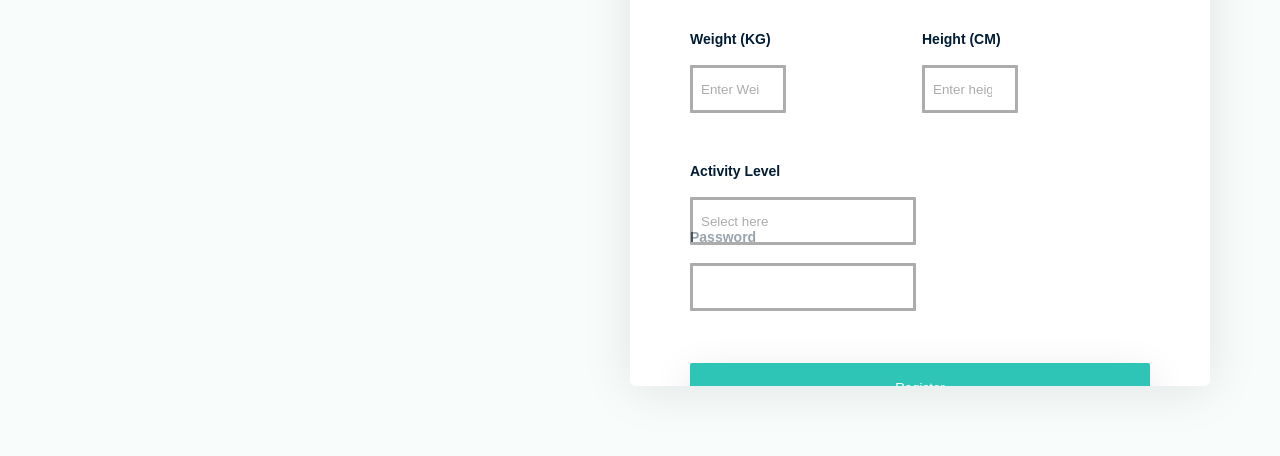
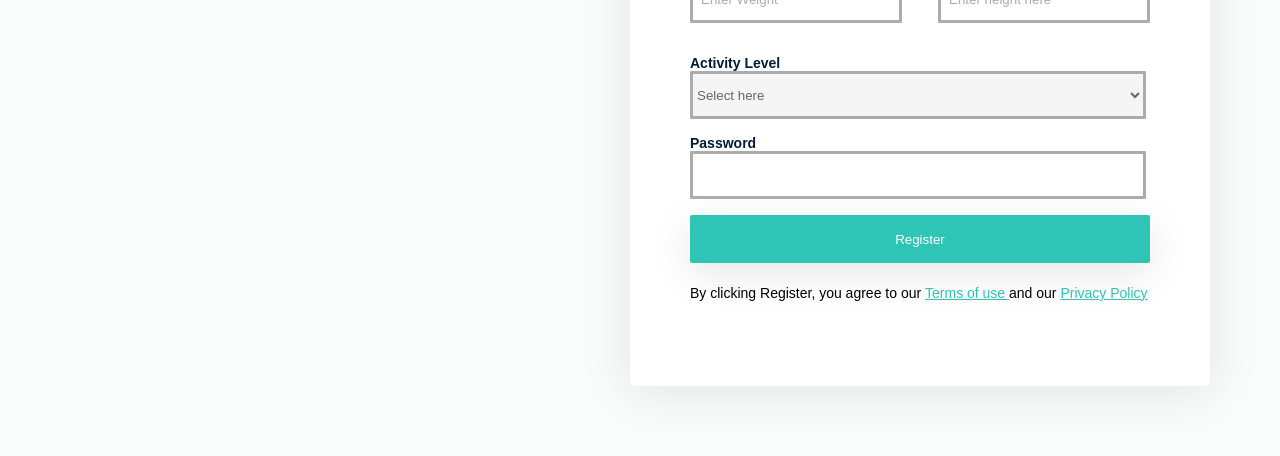
Before and after one commit to Temiloluwa16/AltSchool-test1, a plain HTML site: page index.html in a window 1280 px wide. Shown: the part 424-880 px from the top of the page. Drawn offline with Linux system fonts and the light colour scheme.

Commit message:
i added another css file

```diff
--- a/index.html
+++ b/index.html
@@ -5,6 +5,7 @@
     <meta name="viewport" content="width=device-width, initial-scale=1.0" />
     <title>Assignment</title>
     <link rel="stylesheet" href="style.css" />
+    <link rel="stylesheet" href="media.css">
   </head>
   <body>
     <div class="container">
@@ -46,17 +47,16 @@
                 />
               </div>
 
-              <br />
               <div class="last-name">
                 <h5>Last Name</h5>
-                <input type="text" name="last-name" id="last-name" />
+                <input type="text" name="last-name" id="last-name" placeholder="Dele"/>
               </div>
             </div>
-            <br /><br />
+
             <div class="full-gender">
               <div class="gender">
                 <h5>Gender</h5>
-                <br />
+
                 <select name="gender" id="gender" required>
                   <option value="" disabled selected>Select here</option>
                   <option value="male">Male</option>
@@ -64,10 +64,10 @@
                   <option value="other">Other</option>
                 </select>
               </div>
-              <br /><br />
+
               <div class="d-o-b">
                 <h5>Date of Birth</h5>
-                <br />
+
                 <input
                   type="date"
                   name="d-o-b"
@@ -76,11 +76,11 @@
                 />
               </div>
             </div>
-            <br />
+
             <div class="full-body">
               <div class="weight">
                 <h5>Weight (KG)</h5>
-                <br />
+
                 <input
                   type="number"
                   name="weight"
@@ -90,7 +90,7 @@
               </div>
               <div class="height">
                 <h5>Height (CM)</h5>
-                <br />
+
                 <input
                   type="number"
                   name="height"
@@ -99,30 +99,34 @@
                 />
               </div>
             </div>
-            <br />
+
             <div class="activity-level">
               <h5>Activity Level</h5>
-              <br />
-              <input
-                type="text"
+
+              <select
                 name="activity-level"
                 id="activity-level"
+                required=""
                 placeholder="Select here"
-              />
+              >
+                <option value="" disabled="" selected="">Select here</option>
+                <option value="1">1</option>
+                <option value="2">2</option>
+                <option value="3">3</option>
+              </select>
             </div>
-           <div class="password">
-       <br>
-            <h5>Password</h5>
-            <br>
-            <input type="password" name="password" id="password" />
+
+            <div class="password">
+              <h5>Password</h5>
+
+              <input type="password" name="password" id="password" />
             </div>
             <label for="register"></label>
-            <br /><br />
+
             <!--this is for the button area-->
-
             <button class="submit-button" type="submit">Register</button>
-
-            <br /><br />
+            <br />
+            <br />
             <footer>
               <p>
                 By clicking Register, you agree to our
--- /dev/null
+++ b/media.css
@@ -0,0 +1,6 @@
+@media  (max-width:950px){
+    .section-1 {
+        flex-direction: column;
+        align-items: center;
+    }
+}
--- a/style.css
+++ b/style.css
@@ -3,6 +3,7 @@
     padding: 0;
     box-sizing: border-box;
 }
+
 .container {
     background: #f8fdfc;
     margin: auto;
@@ -13,22 +14,22 @@
     margin: 0;
     padding: 70px;
     height: 100%;
+}
 
-}
 .for-individuals {
     color: var(--cl-black, #000b0a);
     text-align: left;
-    font-family: 'Brown-Bold', sans-serif;
+    font-family: "Brown-Bold", sans-serif;
     font-size: 40px;
     line-height: 50px;
     font-weight: 700;
     position: relative;
+}
 
-}
 .benefits {
     color: var(--cl-grey, #737373);
     text-align: left;
-    font-family: 'Brown-Regular', sans-serif;
+    font-family: "Brown-Regular", sans-serif;
     font-size: 16px;
     line-height: 25px;
     font-weight: 400;
@@ -39,18 +40,17 @@
     width: 460px;
     height: 75px;
 }
+
 h5 {
     color: var(--text-headings, #011c34);
     text-align: left;
-    font-family: 'Sofia-SemiBold', sans-serif;
+    font-family: "Sofia-SemiBold", sans-serif;
     font-size: 14px;
     font-weight: 600;
-    width: 200px;
-
+    width: 13.5rem;
     display: block;
     flex: 1;
     max-width: 400px;
-
 }
 
 .sign-up {
@@ -59,109 +59,147 @@ h5 {
     width: 580px;
     height: 679px;
     position: relative;
-    box-shadow: 0px 4px 50px 0px rgba(4, 8, 19, 0.10);
+    box-shadow: 0px 4px 50px 0px rgba(4, 8, 19, 0.1);
     padding: 60px;
     overflow: auto;
-
-
 }
 
 #placeholder {
     color: var(--cl-grey, #737373);
     text-align: left;
-        font-family: 'SofiaPro-Light', sans-serif;
+    font-family: "SofiaPro-Light", sans-serif;
     font-size: 14px;
     line-height: 20px;
     font-weight: 300;
     position: relative;
     display: flex;
     align-items: center;
-        justify-content: flex-start
+    justify-content: flex-start;
 }
+
 .section-1 {
     display: flex;
-    flex-wrap: wrap;
-    margin: auto;
+    /*flex-wrap: wrap;*/
+    /*margin: auto;*/
+    /* border: 1px solid red; */
+    justify-content: space-between;
+    width: 100%;
+    gap: 64px;
 }
-.section-2 {
-   padding: 50px;
-}
+
 
 
 input {
     padding: 8px;
     flex: 1;
+}
 
-}
-input[type], #gender{
-
-
+input[type],
+#gender {
     border-style: solid;
     width: 50%;
     height: 48px;
     position: relative;
     border-width: 3px;
     transition: #f0f0f0 150ms ease-in-out;
-
-
 }
 
-
-input[type], #gender {
+input[type],
+#gender {
     opacity: 0.6;
     border-radius: 1px;
-    width: calc(50% - 4px);
+    width: calc(100% - 4px);
     margin-bottom: 16px;
-
 }
 
-input[type]:hover, textarea:hover, #gender:hover {
+input[type]:hover,
+textarea:hover,
+#gender:hover {
     border-color: #2ec4b6;
 }
+
 .submit-button {
     width: 100%;
     height: 48px;
     border-radius: 2px;
-   box-shadow: 0px 10px 40px rgba(0, 0, 0, 0.10);
+    box-shadow: 0px 10px 40px rgba(0, 0, 0, 0.1);
     background: #2ec4b6;
     border: none;
     cursor: pointer;
 }
+
 button[type] {
     color: var(--basic-100, #ffffff);
 }
+
 footer {
     color: black;
     font-size: 14px;
-    font-family: 'Sofia Pro', sans-serif;
-    font-weight:400;
+    font-family: "Sofia Pro", sans-serif;
+    font-weight: 400;
     line-height: 25px;
     word-wrap: break-word;
 }
-a{
+
+a {
     color: #2ec4b6;
     font-size: 14px;
-    font-family: 'Sofia Pro', sans-serif;
+    font-family: "Sofia Pro", sans-serif;
     font-weight: 500;
     text-decoration: underline;
     line-height: 25px;
     word-wrap: break-word;
 }
-.full-name, .full-body, .full-gender{
+
+.full-name,
+.full-body,
+.full-gender {
     display: flex;
     gap: 2rem;
     margin-bottom: 1rem;
 }
-.activity-level{
 
+.activity-level {
     height: 48px;
     border-width: 1px;
+    margin-bottom: 2rem;
+}
 
+#activity-level {
+    opacity: 0.6;
+    border-radius: 1px;
+    width: calc(100% - 4px);
+    margin-bottom: 16px;
 }
+
+input[type],
+#activity-level {
+    border-style: solid;
+    width: 50%;
+    height: 48px;
+    position: relative;
+    border-width: 3px;
+    transition: #f0f0f0 150ms ease-in-out;
+}
+
+input[type],
+#activity-level {
+    opacity: 0.6;
+    border-radius: 1px;
+    width: calc(100% - 4px);
+    margin-bottom: 16px;
+}
+
+input[type]:hover,
+textarea:hover,
+#activity-level:hover {
+    border-color: #2ec4b6;
+}
+
 .first-name {
     width: 220px;
+}
 
-}
-.first-name h5 {
+/* .first-name h5 {
     width: 700px;
-}
+} */
```
Lines whose indentation alone changed are shown as unchanged.
